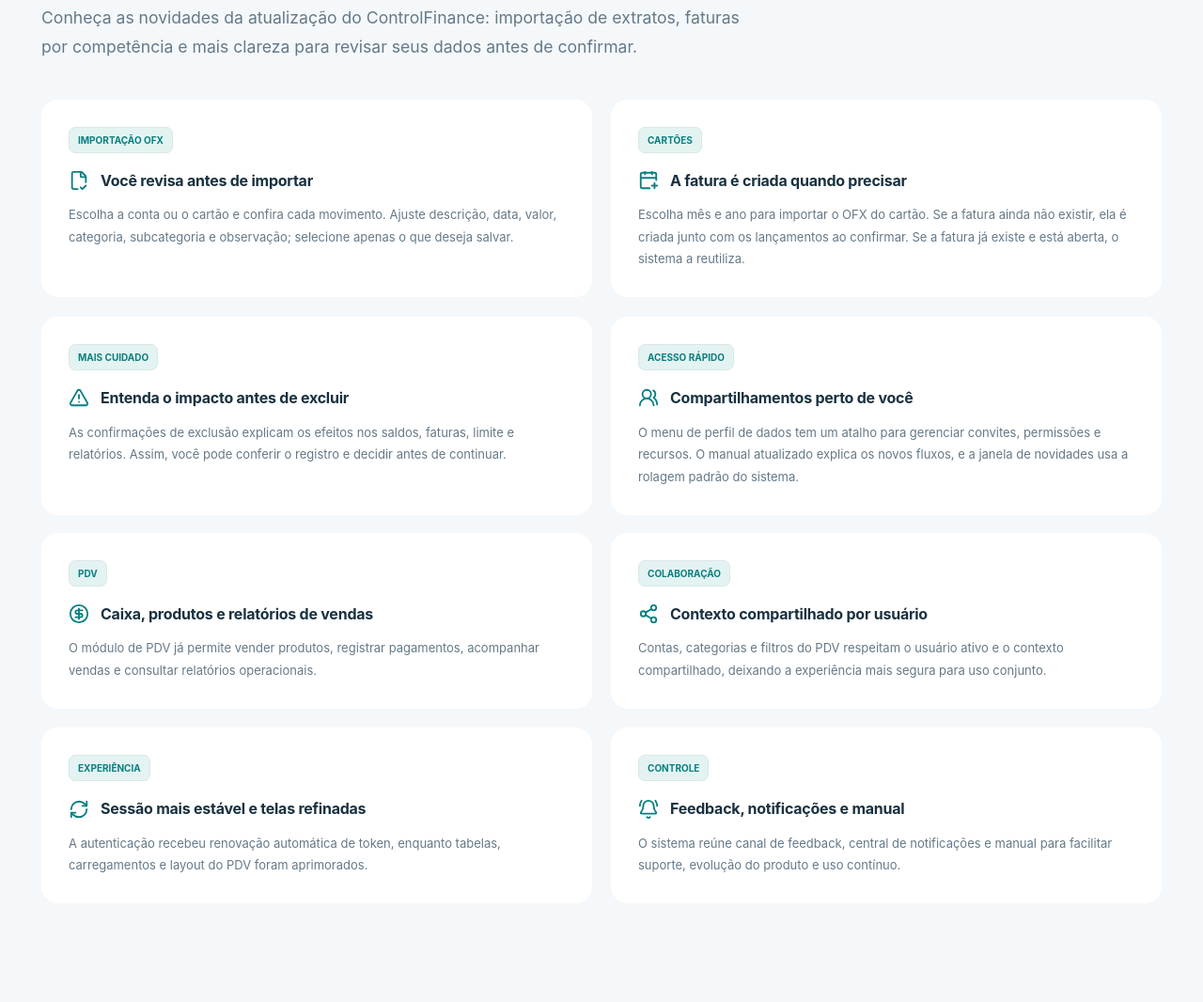
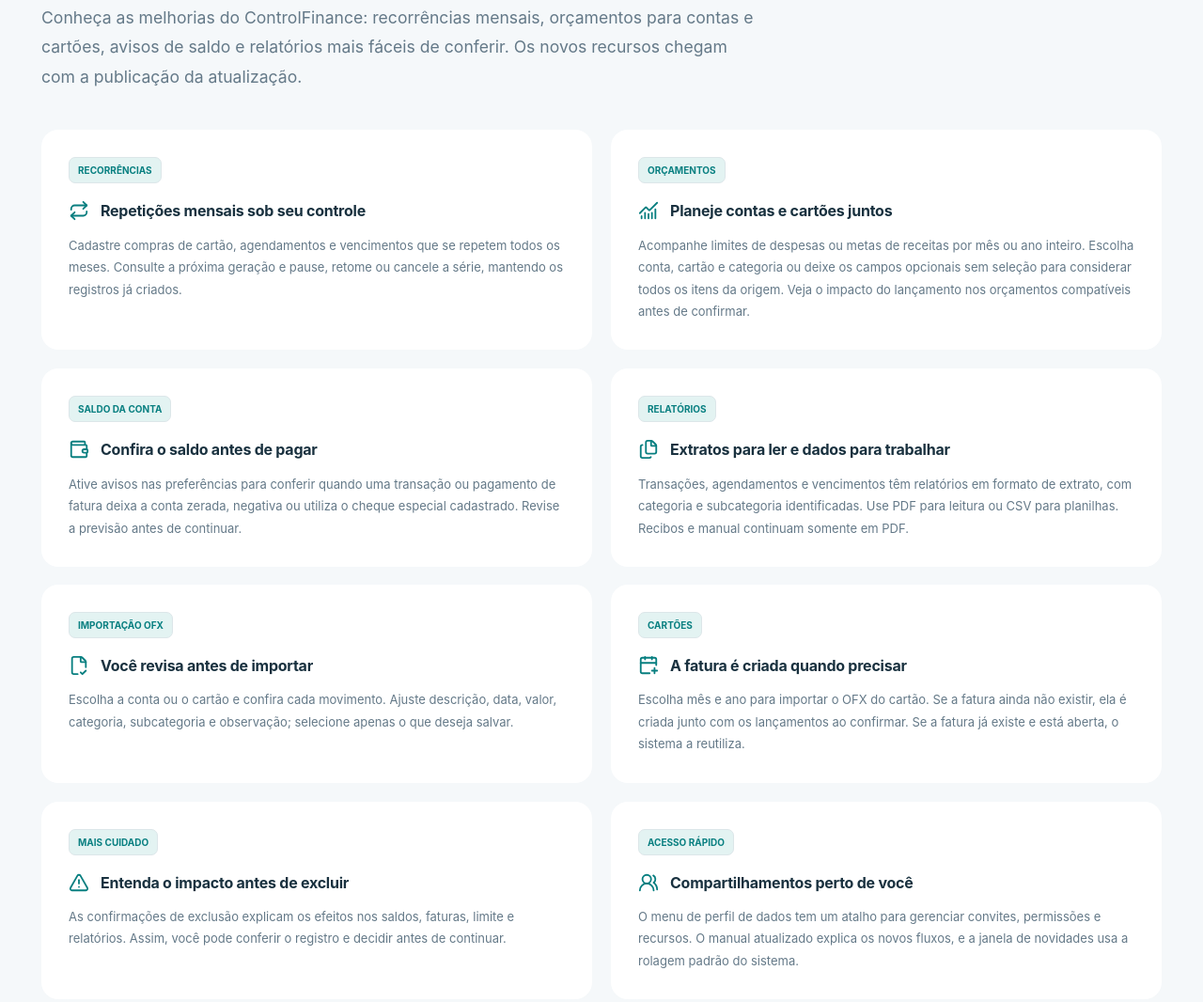
Before and after one commit to brn-borges/SysBNSite, a plain HTML site: page index.html in a window 1280 px wide. Shown: the part 1863-2929 px from the top of the page at 94% size. Drawn offline with nearby package versions, Linux system fonts and the light colour scheme.

Commit message:
docs: present recurring payments and financial planning updates

```diff
--- a/index.html
+++ b/index.html
@@ -113,10 +113,35 @@
 
     <section id="novidades" class="section reveal">
         <span class="eyebrow">Em evolução contínua</span><h2>Uma plataforma que acompanha você.</h2>
-        <p class="section-subtitle">Conheça as novidades da atualização do ControlFinance: importação de extratos, faturas por competência
-            e mais clareza para revisar seus dados antes de confirmar.</p>
+        <p class="section-subtitle">Conheça as melhorias do ControlFinance: recorrências mensais, orçamentos para contas e cartões,
+            avisos de saldo e relatórios mais fáceis de conferir. Os novos recursos chegam com a publicação da atualização.</p>
 
         <div class="updates-grid">
+            <article class="update-card">
+                <span class="update-badge">Recorrências</span>
+                <h3><i data-lucide="repeat"></i> Repetições mensais sob seu controle</h3>
+                <p>Cadastre compras de cartão, agendamentos e vencimentos que se repetem todos os meses.
+                    Consulte a próxima geração e pause, retome ou cancele a série, mantendo os registros já criados.</p>
+            </article>
+            <article class="update-card">
+                <span class="update-badge">Orçamentos</span>
+                <h3><i data-lucide="chart-no-axes-combined"></i> Planeje contas e cartões juntos</h3>
+                <p>Acompanhe limites de despesas ou metas de receitas por mês ou ano inteiro. Escolha conta, cartão
+                    e categoria ou deixe os campos opcionais sem seleção para considerar todos os itens da origem.
+                    Veja o impacto do lançamento nos orçamentos compatíveis antes de confirmar.</p>
+            </article>
+            <article class="update-card">
+                <span class="update-badge">Saldo da conta</span>
+                <h3><i data-lucide="wallet"></i> Confira o saldo antes de pagar</h3>
+                <p>Ative avisos nas preferências para conferir quando uma transação ou pagamento de fatura deixa
+                    a conta zerada, negativa ou utiliza o cheque especial cadastrado. Revise a previsão antes de continuar.</p>
+            </article>
+            <article class="update-card">
+                <span class="update-badge">Relatórios</span>
+                <h3><i data-lucide="files"></i> Extratos para ler e dados para trabalhar</h3>
+                <p>Transações, agendamentos e vencimentos têm relatórios em formato de extrato, com categoria e
+                    subcategoria identificadas. Use PDF para leitura ou CSV para planilhas. Recibos e manual continuam somente em PDF.</p>
+            </article>
             <article class="update-card">
                 <span class="update-badge">Importação OFX</span>
                 <h3><i data-lucide="file-check-2"></i> Você revisa antes de importar</h3>
@@ -144,8 +169,8 @@
             <article class="update-card">
                 <span class="update-badge">PDV</span>
                 <h3><i data-lucide="circle-dollar-sign"></i> Caixa, produtos e relatórios de vendas</h3>
-                <p>O módulo de PDV já permite vender produtos, registrar pagamentos, acompanhar vendas e consultar
-                    relatórios operacionais.</p>
+                <p>Venda produtos, registre pagamentos e acompanhe vendas e relatórios operacionais. Salve a conta
+                    e a subcategoria padrão dos recebimentos no seu perfil para reutilizar em outros dispositivos.</p>
             </article>
             <article class="update-card">
                 <span class="update-badge">Colaboração</span>
@@ -162,7 +187,7 @@
             <article class="update-card">
                 <span class="update-badge">Controle</span>
                 <h3><i data-lucide="bell-ring"></i> Feedback, notificações e manual</h3>
-                <p>O sistema reúne canal de feedback, central de notificações e manual para facilitar suporte, evolução
+                <p>Abra solicitações e compartilhamentos em formulários próprios, acompanhe seus históricos e remova notificações quando precisar. O manual atualizado facilita suporte, evolução
                     do produto e uso contínuo.</p>
             </article>
         </div>
```
